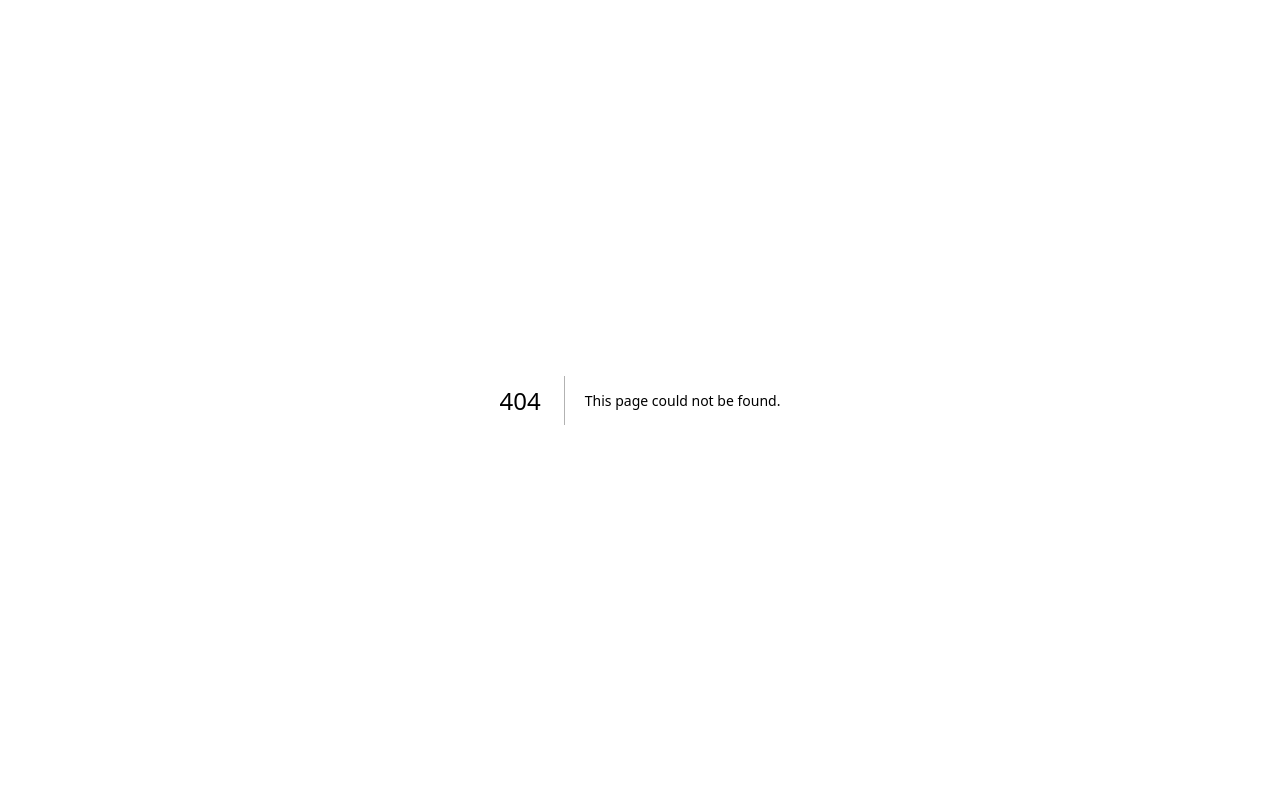
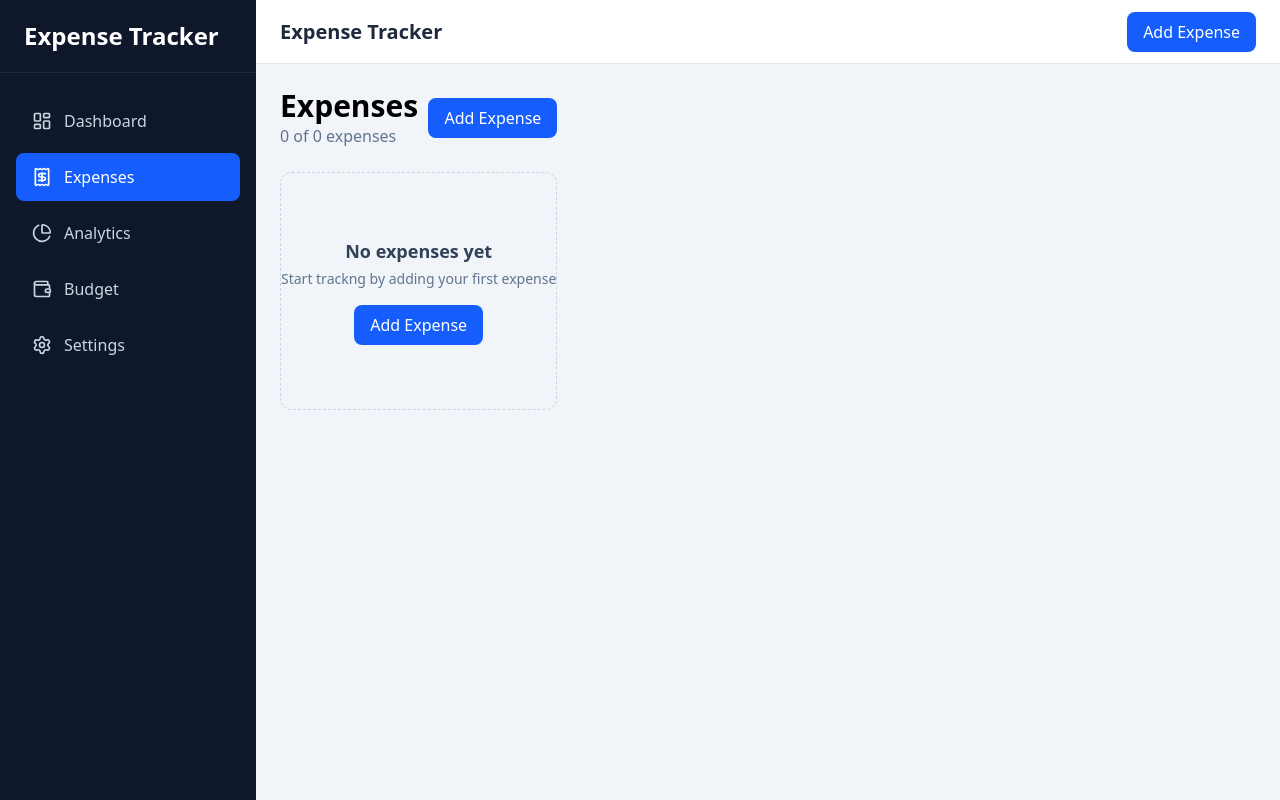
Before and after one commit to rohitshah316/next-js-expense-tracker, a Next.js app: page /dashboard/expenses in a window 1280 px wide. Before the commit this address had no page. Built offline with nearby package versions, Linux system fonts and the light colour scheme.

Commit message:
feat: expense list, item, empty state, spinner, and expense page

```diff
--- /dev/null
+++ b/src/app/dashboard/expenses/page.js
@@ -0,0 +1,64 @@
+"use client"
+
+import ExpenseList from "@/components/expense/ExpenseList";
+import Button from "@/components/ui/Button";
+import useExpenses from "@/hooks/useExpenses";
+import Link from "next/link";
+import {useMemo,useState} from 'react'
+
+
+const emptyFilters={
+    search:"",
+    category:"",
+    startDate:"",
+    endDate:""
+}
+export default function ExpensesPage(){
+    const {expenses,deleteExpense,isLoaded}=useExpenses();
+    const [filters,setFilters]=useState(emptyFilters);
+
+    const filteredExpenses=useMemo(()=>{
+        return expenses.filter((expense)=>{
+            const matchesSearch=expense.title
+            .toLowerCase()
+            .includes(filters.search.toLowerCase());
+
+            const matchesCategory=
+            !filters.category||expense.category===filters.category;
+
+            const matchesStart=
+            !filters.startDate|| expense.date>=filters.startDate;
+
+            const matchesEnd=
+            !filters.endDate|| expense.date<=filters.endDate;
+
+            return matchesSearch && matchesCategory && matchesStart && matchesEnd;
+
+        })
+        .sort((a,b)=>new Date(b.date)-new Date(a.date));
+    },[expenses,filters])
+
+    const handleDelete=(expenseId)=>{
+        if(confirm("Delete this expense?")){
+            deleteExpense(expenseId)
+        }
+    }
+    return(
+        <div className="space-y-6">
+            <div className="flex items-center justify-between">
+                <div>
+                    <h1 className="text-3xl font-bold">Expenses</h1>
+                    <p className="text-slate-500">{filteredExpenses.length} of {expenses.length} expenses</p>
+                </div>
+
+                <Link href={`/dashboard/expenses/add`}><Button>Add Expense</Button></Link>
+            </div>
+
+            <ExpenseList
+            expenses={filteredExpenses}
+            isLoaded={isLoaded}
+            onDelete={handleDelete}
+            />
+        </div>
+    )
+}
--- a/src/app/dashboard/page.js
+++ b/src/app/dashboard/page.js
@@ -59,6 +59,7 @@ export default function DashboardPage() {
           </div>
         ))}
       </div>
+
     </div>
   );
 }
--- /dev/null
+++ b/src/components/expense/ExpenseFilters.jsx
@@ -0,0 +1,70 @@
+"use client"
+
+import { getCategoryOptions } from "@/data/categories";
+import Input from "../ui/Input";
+import Select from "../ui/Select";
+import Button from "../ui/Button";
+
+
+export default function ExpenseFilters({filters,onChange,onReset}){
+    const categoryOptions=getCategoryOptions();
+
+    const handleFieldChange=(field)=>(e)=>{
+        onChange({...filters,[field]:e.target.value})
+    }
+
+    return(
+        <div className="flex flex-wrap items-end gap-4 rounded-xl border border-slate-200 bg-white p-4">
+            <div className="w-48">
+                <Input
+                    id="search"
+                    label="Search"
+                    placeholder="Search by title..."
+                    value={filters.search}
+                    onChange={handleFieldChange("search")}
+                />
+
+
+            </div>
+
+            <div className="w-48">
+                <Select
+                id="filterCategory"
+                label="Category"
+                options={categoryOptions}
+                value={filters.category}
+                onChange={handleFieldChange("category")}
+                />
+            </div>
+
+            <div className="w-40">
+                <Input
+                    id="fitlerStartDate"
+                    label="From"
+                    type="date"
+
+                    value={filters.startDate}
+                    onChange={handleFieldChange("startDate")}
+                />
+
+
+            </div>
+
+            <div className="w-40">
+                <Input
+                    id="fitlerEndDate"
+                    label="To"
+                    type="date"
+
+                    value={filters.endDate}
+                    onChange={handleFieldChange("endDate")}
+                />
+
+
+            </div>
+
+            <Button variant="secondary" onClick={onReset}>Reset</Button>
+
+        </div>
+    )
+}
--- /dev/null
+++ b/src/components/expense/ExpenseItem.jsx
@@ -0,0 +1,44 @@
+"use client"
+
+import { formatCurrency } from "@/lib/formatCurrency";
+import Card from "../ui/Card";
+import CategorBadge from "./CategoryBadge";
+import Link from "next/link";
+import { Pencil, Trash2 } from "lucide-react";
+
+export default function ExpenseItem({expense,onDelete}){
+    return(
+        <Card className="flex items-center justify-between">
+            <div className="flex-1 space-y-1">
+                <div className="flex items-center gap-3">
+                    <p className="font-semibold text-slate-800">{expense.title}</p>
+                    <CategorBadge categoryId={expense.category}/>
+                </div>
+                <p className="text-sm text-slate-500">
+                    {new Date(expense.date).toLocaleDateString("en-US",{
+                        month:"short",
+                        day:"numeric",
+                        year:"numeric"
+                    })}
+                    {expense.description && ` . ${expense.description}`}
+                </p>
+            </div>
+
+            <div className="flex items-center gap-4">
+                <span className="font-semibold text-slate-800">
+                    {formatCurrency(expense.amount)}
+                </span>
+
+                <Link href={`/dashboard/expense/${expense.id}/edit`}
+                className="text-slate-400 hover:text-blue-600"
+                ><Pencil size={18}/></Link>
+
+
+                <button
+                onClick={()=>onDelete(expense.id)}
+                className="text-slate-400 hover:text-red-600"
+                ><Trash2 size={18}/></button>
+            </div>
+        </Card>
+    )
+}
--- /dev/null
+++ b/src/components/expense/ExpenseList.jsx
@@ -0,0 +1,30 @@
+"use client"
+
+import EmptyState from "../ui/EmptyState";
+import LoadingSpinner from "../ui/LoadingSpinner";
+import ExpenseItem from "./ExpenseItem";
+
+export default function ExpenseList({expenses,isLoaded,onDelete}){
+    if(!isLoaded){
+        return <LoadingSpinner/>
+    }
+
+    if(expenses.length===0){
+        return(
+            <EmptyState
+            title="No expenses yet"
+            description="Start trackng by adding your first expense"
+            actionLabel="Add Expense"
+            actionHref="/dashboard/expenses/add"
+            />
+        )
+    }
+
+    return(
+        <div className="space-y-3">
+            {expenses.map((expense)=>(
+                <ExpenseItem key={expense.id} expense={expense} onDelete={onDelete}/>
+            ))}
+        </div>
+    )
+}
--- /dev/null
+++ b/src/components/ui/EmptyState.jsx
@@ -0,0 +1,19 @@
+import Link from "next/link";
+import Button from "./Button";
+
+
+export default function EmptyState({title="No data found",description,actionLabel,actionHref}){
+    return(
+        <div className="flex flex-col items-center justify-center rounded-xl border border-dashed border-slate-300 py-16 text-center">
+            <h3 className="text-lg font-semibold text-slate-700">{title}</h3>
+            {description && (
+                <p className="mt-1 text-sm text-slate-500">{description}</p>
+            )}
+            {actionLabel && actionHref && (
+                <Link
+                href={actionHref} className="mt-4"
+                ><Button>{actionLabel}</Button></Link>
+            )}
+        </div>
+    )
+}
--- /dev/null
+++ b/src/components/ui/LoadingSpinner.jsx
@@ -0,0 +1,12 @@
+
+
+
+export default function LoadingSpinner({size=24}){
+    return(
+        <div className="flex items-center justify-center py-12">
+            <div className="animate-spin rounded-full border-4 border-slate-200 border-t-blue-600"
+            style={{width:size,height:size}}
+            ></div>
+        </div>
+    )
+}
```
